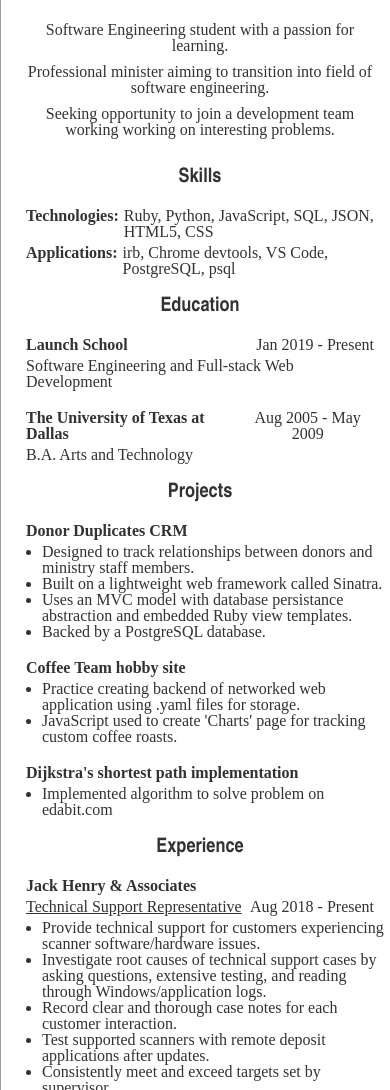
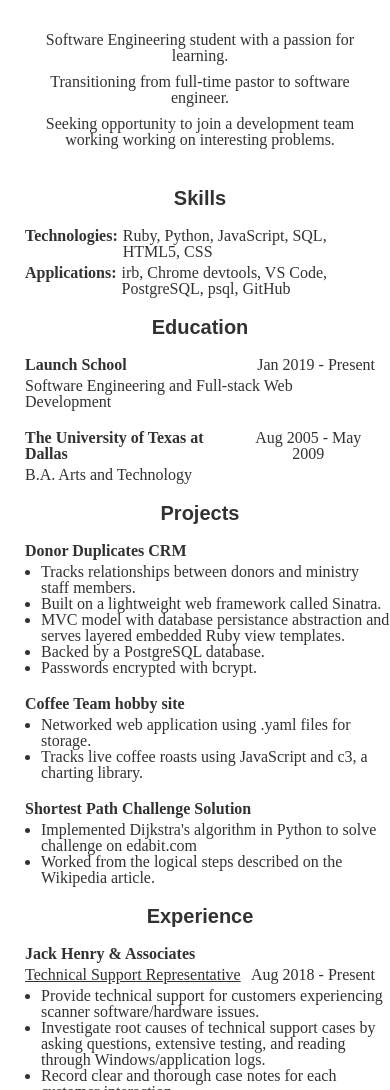
Before and after one commit to matthew-r-clark/resume, a website: page public/index.html in a window 390 px wide. Shown: the part 250-1340 px from the top of the page. Drawn offline with Linux system fonts and the light colour scheme.

Commit message:
Responsive design edits.

```diff
--- a/public/index.html
+++ b/public/index.html
@@ -16,17 +16,17 @@
     <span class="spacer">  |  </span>
     <a id="email" href="mailto:clark.matthewr@gmail.com?subject=Resume">clark.matthewr@gmail.com</a>
     <span class="spacer">  |  </span>
-    <a id="github" href="https://github.com/matthew-r-clark" target="blank">
-      <img id="github-icon" src="https://icons-for-free.com/iconfiles/png/128/coding+development+github+program+programming+icon-1320192746799083201.png" />matthew-r-clark
+    <a id="github" href="https://github.com/matthew-r-clark">
+      <img id="github-icon" alt="octocat" src="https://icons-for-free.com/iconfiles/png/128/coding+development+github+program+programming+icon-1320192746799083201.png" />matthew-r-clark
     </a>
     <hr>
   </header>
 
-  <section id="cover">
+  <div id="summary">
     <p>Software Engineering student with a passion for learning.</p>
-    <p>Professional minister aiming to transition into field of software engineering.</p>
+    <p>Transitioning from full-time pastor to software engineer.</p>
     <p>Seeking opportunity to join a development team working working on interesting problems.</p>
-  </section>
+  </div>
 
   <dl id="skills">
     <dt>Skills</dt>
@@ -35,20 +35,19 @@
         <div class="row">
           <h3>Technologies:</h3>
           <div class="content">
-            <a href="https://www.ruby-lang.org/en/" target="blank">Ruby</a>,
-            <a href="https://www.python.org/" target="blank">Python</a>,
-            <a href="https://developer.mozilla.org/en-US/docs/Web/JavaScript" target="blank">JavaScript</a>,
-            <a href="https://en.wikipedia.org/wiki/SQL" target="blank">SQL</a>,
-            <a href="http://www.json.org/" target="blank">JSON</a>,
-            <a href="https://en.wikipedia.org/wiki/HTML5" target="blank">HTML5</a>,
-            <a href="https://en.wikipedia.org/wiki/Cascading_Style_Sheets" target="blank">CSS</a>
+            <a href="https://www.ruby-lang.org/en/">Ruby</a>,
+            <a href="https://www.python.org/">Python</a>,
+            <a href="https://developer.mozilla.org/en-US/docs/Web/JavaScript">JavaScript</a>,
+            <a href="https://en.wikipedia.org/wiki/SQL">SQL</a>,
+            <a href="https://en.wikipedia.org/wiki/HTML5">HTML5</a>,
+            <a href="https://en.wikipedia.org/wiki/Cascading_Style_Sheets">CSS</a>
           </div>
         </div>
 
         <div class="row">
           <h3>Applications:</h3>
           <div class="content">
-            irb, Chrome devtools, VS Code, PostgreSQL, psql
+            irb, Chrome devtools, VS Code, PostgreSQL, psql, GitHub
           </div>
         </div>
       </div>
@@ -60,7 +59,7 @@
     <dd>
       <div class="container">
         <div class="row">
-          <h3><a href="https://launchschool.com" target="blank">Launch School</a></h3>
+          <h3><a href="https://launchschool.com">Launch School</a></h3>
           <div class="timeframe">Jan 2019 - Present </div>
         </div>
         <div class="content">Software Engineering and Full-stack Web Development</div>
@@ -81,38 +80,40 @@
     <dd>
       <div class="container">
         <div class="row">
-          <h3><a href="" target="blank">Donor Duplicates CRM</a></h3>
+          <h3><a href="https://github.com/matthew-r-clark/crm_donor_duplicates">Donor Duplicates CRM</a></h3>
         </div>
         <div class="content">
           <ul>
-            <li>Designed to track relationships between donors and ministry staff members.</li>
-            <li>Built on a lightweight web framework called <a href="http://sinatrarb.com/" target="blank">Sinatra</a>.</li>
-            <li>Uses an MVC model with database persistance abstraction and embedded Ruby view templates.</li>
+            <li>Tracks relationships between donors and ministry staff members.</li>
+            <li>Built on a lightweight web framework called <a href="http://sinatrarb.com/">Sinatra</a>.</li>
+            <li>MVC model with database persistance abstraction and serves layered embedded Ruby view templates.</li>
             <li>Backed by a PostgreSQL database.</li>
+            <li>Passwords encrypted with bcrypt.</li>
           </ul>
         </div>
       </div>
 
       <div class="container">
         <div class="row">
-          <h3><a href="http://www.coffeeteam.co" target="blank">Coffee Team hobby site</a> </h3>
+          <h3><a href="http://www.coffeeteam.co">Coffee Team hobby site</a> </h3>
         </div>
         <div class="content">
           <ul>
-            <li>Practice creating backend of networked web application using .yaml files for storage.</li>
-            <li>JavaScript used to create 'Charts' page for tracking custom coffee roasts.</li>
+            <li>Networked web application using .yaml files for storage.</li>
+            <li>Tracks live coffee roasts using JavaScript and <a href="http://c3js.org/">c3</a>, a charting library.</li>
           </ul>
         </div>
       </div>
 
       <div class="container">
         <div class="row">
-          <h3><a href="https://github.com/matthew-r-clark/python-projects/blob/master/shortest_path_dijkstra.py" target="blank">
-            Dijkstra's shortest path implementation</a></h3>
+          <h3><a href="https://github.com/matthew-r-clark/python-projects/blob/master/shortest_path_dijkstra.py">
+            Shortest Path Challenge Solution</a></h3>
         </div>
         <div class="content">
           <ul>
-            <li>Implemented algorithm to solve problem on edabit.com</li>
+            <li>Implemented <a href="https://en.wikipedia.org/wiki/Dijkstra%27s_algorithm">Dijkstra's algorithm</a> in Python to solve challenge on edabit.com</li>
+            <li>Worked from the <a href="https://en.wikipedia.org/wiki/Dijkstra%27s_algorithm#Algorithm">logical steps</a> described on the Wikipedia article.</li>
           </ul>
         </div>
       </div>
@@ -124,7 +125,7 @@
     <dd>
       <div class="container">
         <div class="row">
-          <h3><a href="https://www.jackhenry.com" target="blank">Jack Henry & Associates</a></h3>
+          <h3><a href="https://www.jackhenry.com">Jack Henry & Associates</a></h3>
         </div>
         <div class="row">
           <div class="job-role">Technical Support Representative</div>
@@ -141,7 +142,7 @@
 
       <div class="container">
         <div class="row">
-          <h3><a href="https://anyfocus.org/" target="blank">Fellowship of Christian University Students, Inc.</a></h3>
+          <h3><a href="https://anyfocus.org/">Fellowship of Christian University Students, Inc.</a></h3>
         </div>
         <div class="row">
           <div class="job-role">Area Director</div>
@@ -185,7 +186,7 @@
 
       <div class="container">
         <div class="row">
-          <h3><a href="https://www.regus.com/" target="blank">The Regus Group</a></h3>
+          <h3><a href="https://www.regus.com/">The Regus Group</a></h3>
         </div>
         <div class="row">
           <div class="job-role">Regional Billing Supervisor</div>
@@ -211,5 +212,6 @@
       </div>
     </dd>
   </dl>
+  <script src="script.js"></script>
 </body>
 </html>
--- a/public/style.css
+++ b/public/style.css
@@ -3,6 +3,7 @@ html {
   color: rgb(50, 50, 50);
   background-color: rgb(218, 218, 218);
   font-size: 16px;
+  font-family: 'Times New Roman', Times, serif;
 }
 
 body {
@@ -18,13 +19,13 @@ body {
   background-color: #fff;
 }
 
-header, #cover {
-  margin-bottom: 30px;
+header, #summary {
+  margin-bottom: 40px;
 }
 
 h1 {
   font-size: 60px;
-  font-family: 'Arial Narrow', Arial, sans-serif;
+  font-family: Arial, sans-serif;
 }
 
 h3 {
@@ -48,7 +49,7 @@ p {
 }
 
 dt {
-  font-family: 'Arial Narrow', Arial, sans-serif;
+  font-family: Arial, sans-serif;
   text-align: right;
   position: relative;
   right: 660px;
@@ -104,6 +105,8 @@ ul, .row, #education .content {
   body {
     width: 100%;
     padding: 25px;
+    border: none;
+    box-shadow: none;
   }
 
   dt {
```
